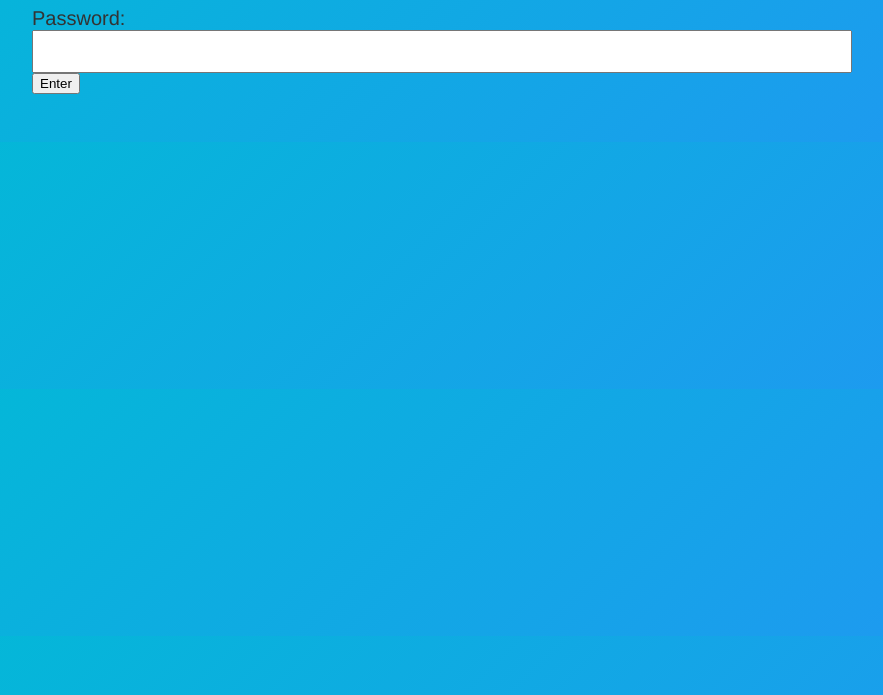
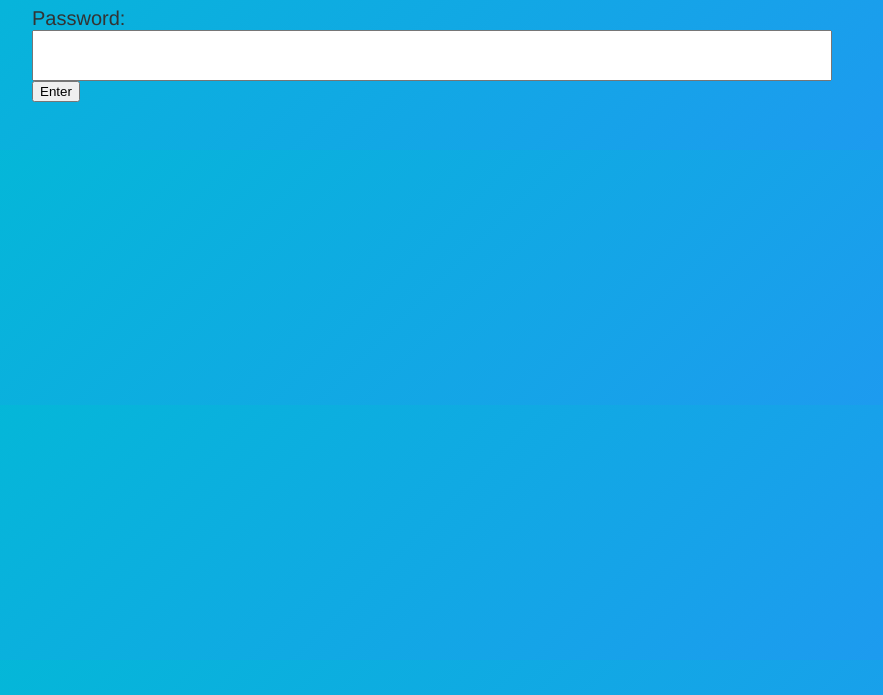
Before and after one commit to NancyCu/MedList, a plain HTML site: page login.html in a window 1280 px wide. Shown: the part 105-800 px from the top of the page, without its empty margins (208-1091 px from the left). Drawn offline with Linux system fonts and the light colour scheme.

Commit message:
style: widen password field and add padding

```diff
--- a/styles.css
+++ b/styles.css
@@ -268,8 +268,9 @@ details[open] > .collapse-summary::before {
 
 #login-form input[type="password"] {
   font-size: 1.25rem;
-  padding: 0.5rem;
+  padding: 0.75rem 1.5rem;
   width: 100%;
+  box-sizing: border-box;
 }
 
 @media (max-width: 600px) {
```
